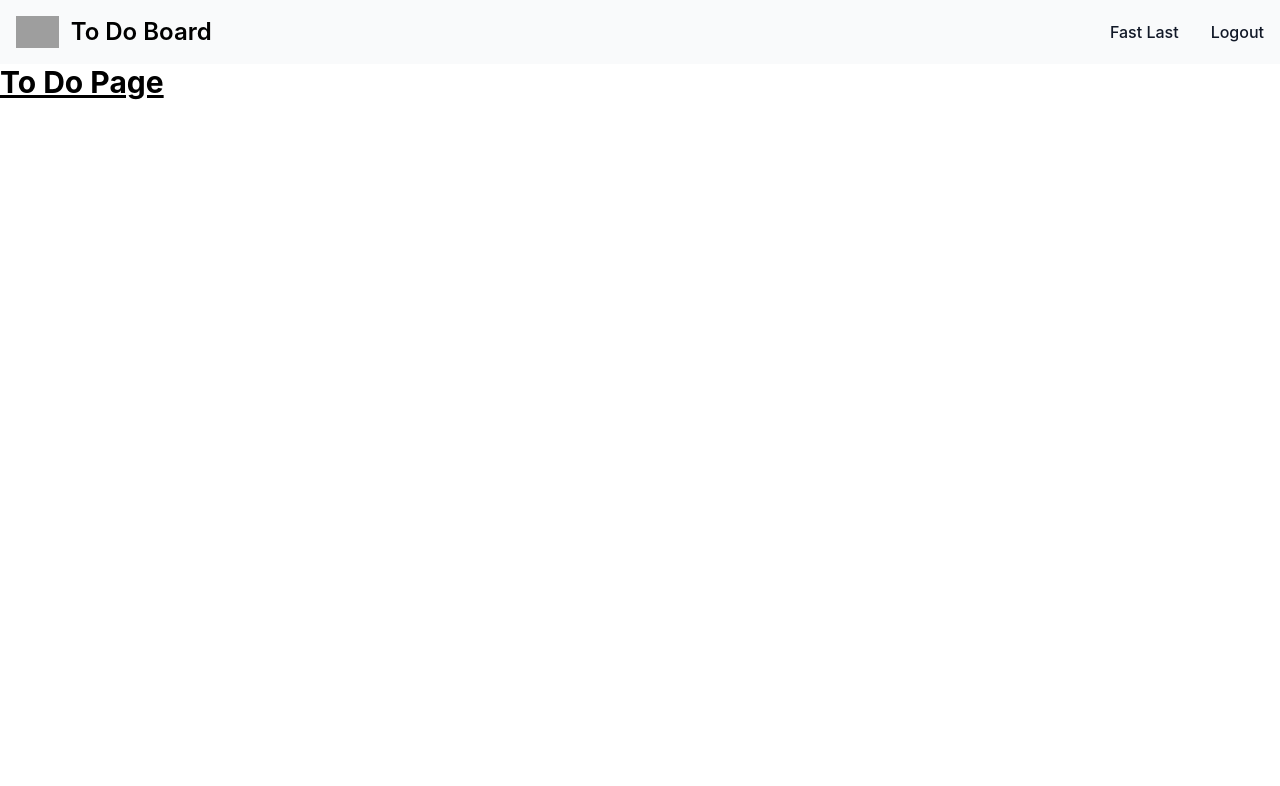
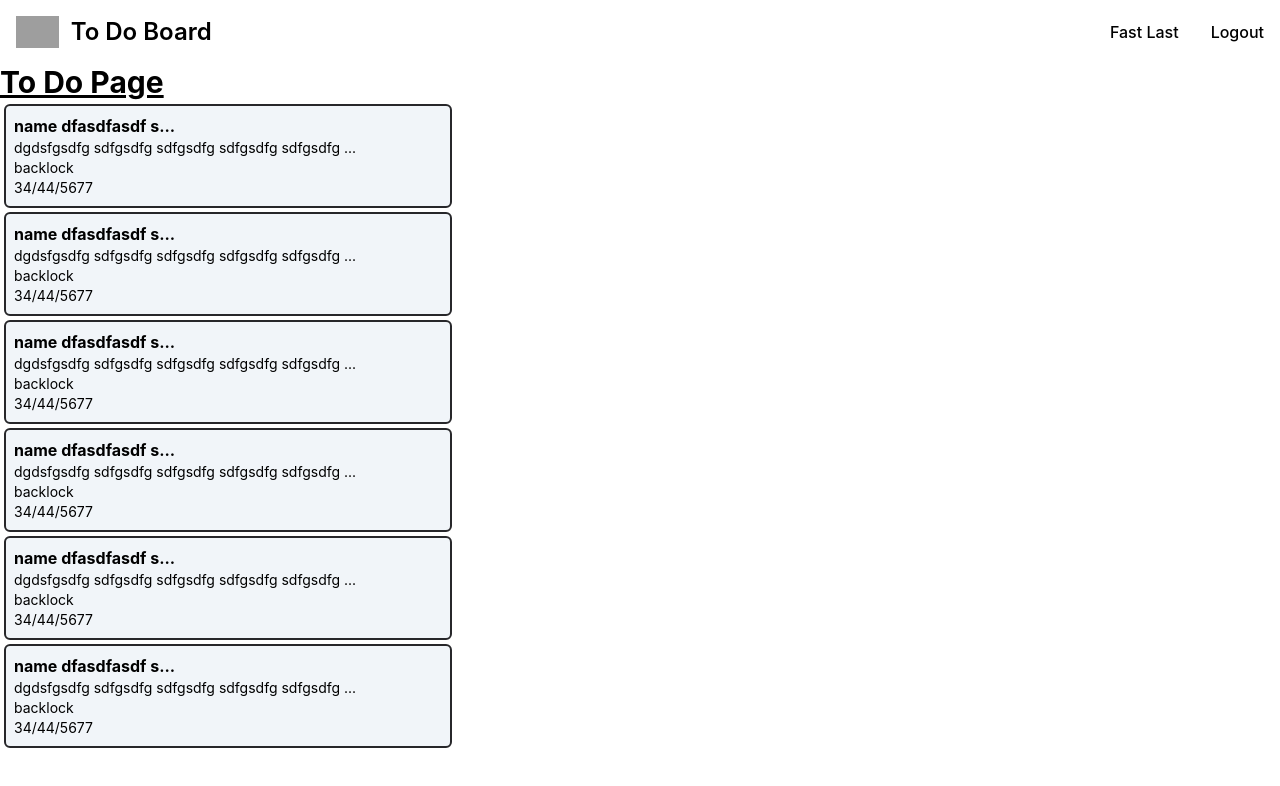
Before and after one commit to atiqahammed/TO-DO-Board, a React (Create React App) app in the folder to-do-board-ui/: page /to-do in a window 1280 px wide. Shown: the top 786 px of the page. Built offline with nearby package versions, Linux system fonts and the light colour scheme; grey boxes are pictures that could not be loaded.

Commit message:
feat: item componet added

```diff
--- /dev/null
+++ b/to-do-board-ui/src/components/Item.tsx
@@ -0,0 +1,20 @@
+import { ITask } from "../interfaces/iTastItem";
+import { resizeText } from "../utils/resizeText";
+
+function Item(props: {task: ITask}) {
+    const {task} = props;
+
+    const maxNameSize = 20;
+    const maxDescriptionSize = 50;
+
+    return (
+        <div className="border-2 border-zinc-800 rounded-md max-w-md bg-slate-100 p-2 m-1">
+            <h1 className="text-1xl font-bold">{resizeText(task.name ?? "", maxNameSize)}</h1>
+            <p className="text-sm">{resizeText(task.description ?? "", maxDescriptionSize)}</p>
+            <p className="text-sm">{task.category?.name}</p>
+            <p className="text-sm">{task.expiryDate}</p>
+        </div>
+    )
+  }
+
+export default Item;
--- a/to-do-board-ui/src/components/Nav.tsx
+++ b/to-do-board-ui/src/components/Nav.tsx
@@ -1,10 +1,10 @@
 function Nav() {
     return (
-        <nav className="border-gray-200 bg-gray-50 dark:bg-gray-800 dark:border-gray-700">
+        <nav className="">
             <div className="max-w-screen-xl flex flex-wrap items-center justify-between mx-auto p-4">
                 <a href="#" className="flex items-center space-x-3 rtl:space-x-reverse">
                     <img src="https://flowbite.com/docs/images/logo.svg" className="h-8" alt="To Do Logo" />
-                    <span className="self-center text-2xl font-semibold whitespace-nowrap dark:text-white">To Do Board</span>
+                    <span className="self-center text-2xl font-semibold whitespace-nowrap dark:text-black">To Do Board</span>
                 </a>
                 <button data-collapse-toggle="navbar-solid-bg" type="button" className="inline-flex items-center p-2 w-10 h-10 justify-center text-sm text-gray-500 rounded-lg md:hidden hover:bg-gray-100 focus:outline-none focus:ring-2 focus:ring-gray-200 dark:text-gray-400 dark:hover:bg-gray-700 dark:focus:ring-gray-600" aria-controls="navbar-solid-bg" aria-expanded="false">
                     <span className="sr-only">Open main menu</span>
@@ -14,17 +14,11 @@ function Nav() {
                 </button>
                 <div className="hidden w-full md:block md:w-auto" id="navbar-solid-bg">
                     <ul className="flex flex-col font-medium mt-4 rounded-lg bg-gray-50 md:space-x-8 rtl:space-x-reverse md:flex-row md:mt-0 md:border-0 md:bg-transparent dark:bg-gray-800 md:dark:bg-transparent dark:border-gray-700">
-                        {/* <li>
-                        <a href="#" className="block py-2 px-3 md:p-0 text-white bg-blue-700 rounded md:bg-transparent md:text-blue-700 md:dark:text-blue-500 dark:bg-blue-600 md:dark:bg-transparent" aria-current="page">Home</a>
+                        <li>
+                        <a href="#" >Fast Last</a>
                         </li>
                         <li>
-                        <a href="#" className="block py-2 px-3 md:p-0 text-gray-900 rounded hover:bg-gray-100 md:hover:bg-transparent md:border-0 md:hover:text-blue-700 dark:text-white md:dark:hover:text-blue-500 dark:hover:bg-gray-700 dark:hover:text-white md:dark:hover:bg-transparent">Services</a>
-                        </li> */}
-                        <li>
-                        <a href="#" className="block py-2 px-3 md:p-0 text-gray-900 rounded hover:bg-gray-100 md:hover:bg-transparent md:border-0 md:hover:text-blue-700 dark:text-white md:dark:hover:text-blue-500 dark:hover:bg-gray-700 dark:hover:text-white md:dark:hover:bg-transparent">Fast Last</a>
-                        </li>
-                        <li>
-                        <a href="#" className="block py-2 px-3 md:p-0 text-gray-900 rounded hover:bg-gray-100 md:hover:bg-transparent md:border-0 md:hover:text-blue-700 dark:text-white md:dark:hover:text-blue-500 dark:hover:bg-gray-700 dark:hover:text-white md:dark:hover:bg-transparent">Logout</a>
+                        <a href="#" >Logout</a>
                         </li>
                     </ul>
                 </div>
--- a/to-do-board-ui/src/components/ToDoMaster.tsx
+++ b/to-do-board-ui/src/components/ToDoMaster.tsx
@@ -1,13 +1,110 @@
 import { Fragment } from "react";
 import Nav from "./Nav";
+import Item from "./Item";
+import { ICategory } from "../interfaces/iCategory";
+import { ITask } from "../interfaces/iTastItem";
 
 function ToDoMaster() {
+
+  const category: ICategory = {
+    id: 1,
+    name: 'backlock'
+  }
+
+  const task: ITask = {
+    id: 2,
+    name: 'name dfasdfasdf sdf asdfaaaaaaaa sdf asd fsad fas df asdf sadf asd f sdf',
+    description: 'dgdsfgsdfg sdfgsdfg sdfgsdfg sdfgsdfg sdfgsdfg sdfgsdf gsdfgsd fgsdfg sdfg sdfasd fasdfasdf sadf',
+    expiryDate: '34/44/5677',
+    category: category
+
+  }
+
   return (
     <Fragment>
       <Nav/>
       <h1 className="text-3xl font-bold underline">
         To Do Page
       </h1>
+{/*
+      <div className="flex flex-nowrap">
+        <div>
+
+        <a href="#" className="block max-w-sm p-6 bg-white border border-gray-200 rounded-lg shadow hover:bg-gray-100 dark:bg-gray-800 dark:border-gray-700 dark:hover:bg-gray-700">
+
+<h5 className="mb-2 text-2xl font-bold tracking-tight text-gray-900 dark:text-white">Noteworthy technology acquisitions 2021</h5>
+<p className="font-normal text-gray-700 dark:text-gray-400">Here are the biggest enterprise technology acquisitions of 2021 so far, in reverse chronological order.</p>
+</a>
+        </div>
+        <div>
+
+        <a href="#" className="block max-w-sm p-6 bg-white border border-gray-200 rounded-lg shadow hover:bg-gray-100 dark:bg-gray-800 dark:border-gray-700 dark:hover:bg-gray-700">
+
+<h5 className="mb-2 text-2xl font-bold tracking-tight text-gray-900 dark:text-white">Noteworthy technology acquisitions 2021</h5>
+<p className="font-normal text-gray-700 dark:text-gray-400">Here are the biggest enterprise technology acquisitions of 2021 so far, in reverse chronological order.</p>
+</a>
+        </div>
+        <div>
+
+        <a href="#" className="block max-w-sm p-6 bg-white border border-gray-200 rounded-lg shadow hover:bg-gray-100 dark:bg-gray-800 dark:border-gray-700 dark:hover:bg-gray-700">
+
+<h5 className="mb-2 text-2xl font-bold tracking-tight text-gray-900 dark:text-white">Noteworthy technology acquisitions 2021</h5>
+<p className="font-normal text-gray-700 dark:text-gray-400">Here are the biggest enterprise technology acquisitions of 2021 so far, in reverse chronological order.</p>
+</a>
+        </div>
+
+
+        <div>
+
+        <a href="#" className="block max-w-sm p-6 bg-white border border-gray-200 rounded-lg shadow hover:bg-gray-100 dark:bg-gray-800 dark:border-gray-700 dark:hover:bg-gray-700">
+
+<h5 className="mb-2 text-2xl font-bold tracking-tight text-gray-900 dark:text-white">Noteworthy technology acquisitions 2021</h5>
+<p className="font-normal text-gray-700 dark:text-gray-400">Here are the biggest enterprise technology acquisitions of 2021 so far, in reverse chronological order.</p>
+</a>
+        </div>
+        <div>
+
+        <a href="#" className="block max-w-sm p-6 bg-white border border-gray-200 rounded-lg shadow hover:bg-gray-100 dark:bg-gray-800 dark:border-gray-700 dark:hover:bg-gray-700">
+
+<h5 className="mb-2 text-2xl font-bold tracking-tight text-gray-900 dark:text-white">Noteworthy technology acquisitions 2021</h5>
+<p className="font-normal text-gray-700 dark:text-gray-400">Here are the biggest enterprise technology acquisitions of 2021 so far, in reverse chronological order.</p>
+</a>
+        </div>
+        <div>
+
+        <a href="#" className="block max-w-sm p-6 bg-white border border-gray-200 rounded-lg shadow hover:bg-gray-100 dark:bg-gray-800 dark:border-gray-700 dark:hover:bg-gray-700">
+
+<h5 className="mb-2 text-2xl font-bold tracking-tight text-gray-900 dark:text-white">Noteworthy technology acquisitions 2021</h5>
+<p className="font-normal text-gray-700 dark:text-gray-400">Here are the biggest enterprise technology acquisitions of 2021 so far, in reverse chronological order.</p>
+</a>
+        </div>
+        <div>
+
+        <a href="#" className="block max-w-sm p-6 bg-white border border-gray-200 rounded-lg shadow hover:bg-gray-100 dark:bg-gray-800 dark:border-gray-700 dark:hover:bg-gray-700">
+
+<h5 className="mb-2 text-2xl font-bold tracking-tight text-gray-900 dark:text-white">Noteworthy technology acquisitions 2021</h5>
+<p className="font-normal text-gray-700 dark:text-gray-400">Here are the biggest enterprise technology acquisitions of 2021 so far, in reverse chronological order.</p>
+</a>
+        </div>
+        <div>
+
+        <a href="#" className="block max-w-sm p-6 bg-white border border-gray-200 rounded-lg shadow hover:bg-gray-100 dark:bg-gray-800 dark:border-gray-700 dark:hover:bg-gray-700">
+
+<h5 className="mb-2 text-2xl font-bold tracking-tight text-gray-900 dark:text-white">Noteworthy technology acquisitions 2021</h5>
+<p className="font-normal text-gray-700 dark:text-gray-400">Here are the biggest enterprise technology acquisitions of 2021 so far, in reverse chronological order.</p>
+</a>
+        </div>
+
+        <div>
+
+        </div>
+      </div>*/}
+      <Item task={task}></Item>
+      <Item task={task}></Item>
+      <Item task={task}></Item>
+      <Item task={task}></Item>
+      <Item task={task}></Item>
+      <Item task={task}></Item>
     </Fragment>
   )
 }
--- /dev/null
+++ b/to-do-board-ui/src/interfaces/iCategory.ts
@@ -0,0 +1,4 @@
+export interface ICategory {
+    id: number,
+    name: string
+}
--- /dev/null
+++ b/to-do-board-ui/src/interfaces/iTastItem.ts
@@ -0,0 +1,9 @@
+import { ICategory } from "./iCategory";
+
+export interface ITask {
+    id?: number;
+    name?: string,
+    description?: string,
+    category?: ICategory,
+    expiryDate?: string
+}
--- /dev/null
+++ b/to-do-board-ui/src/utils/resizeText.ts
@@ -0,0 +1,14 @@
+export function resizeText(text: string, maxSize: number) :string  {
+    let resizedText: string = text;
+
+    if(!resizedText) {
+        return resizedText;
+    }
+
+    if(resizedText.length <= maxSize) {
+        return resizedText;
+    }
+
+    const dotSize = 3
+    return `${resizedText.slice(0, maxSize - dotSize)}...`;
+}
```
